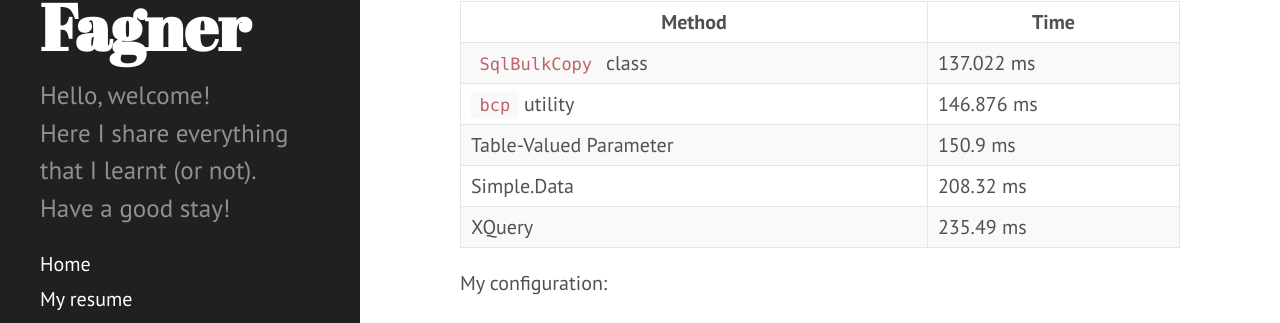
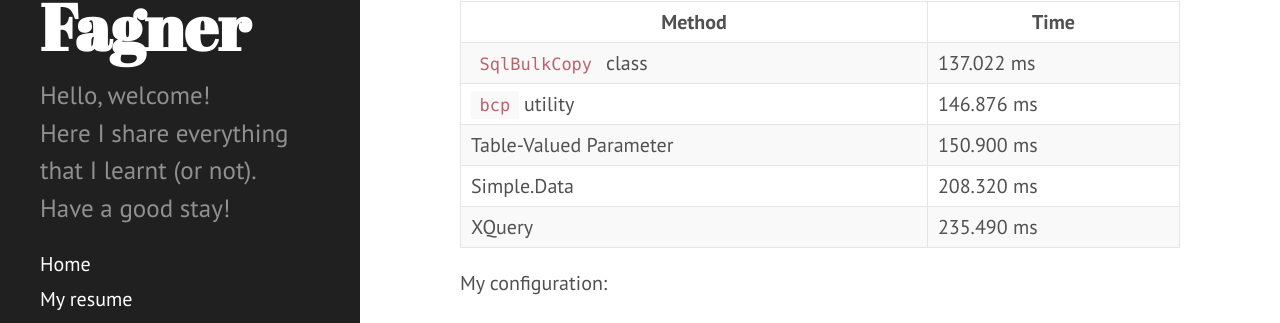
Before and after one commit to fagnercarvalho/fagnercarvalho.github.io, a Jekyll site: the page built from _posts/2016-02-15-Bulk-inserting-data-into-SQL-Server-using-CSharp.md, in a window 1280 px wide and 900 px high. Shown: the part 389-712 px from the top of the window. Built offline with Jekyll 4.4.1, drawn with Linux system fonts in a browser that asks for light colours; nearby versions of some CDN libraries; comment, search, counter and statistics services are not loaded.

Commit message:
Padding performance times with zeros on the right and editing code URL to Program.cs file in bulk insert post

```diff
--- a/_posts/2016-02-15-Bulk-inserting-data-into-SQL-Server-using-CSharp.md
+++ b/_posts/2016-02-15-Bulk-inserting-data-into-SQL-Server-using-CSharp.md
@@ -14,9 +14,9 @@ Here are my results for inserting 10000 rows over 500 iterations:
  ----------------------- | -------------
  `SqlBulkCopy` class     | 137.022 ms
  `bcp` utility           | 146.876 ms
- Table-Valued Parameter  | 150.9 ms
- Simple.Data             | 208.32 ms
- XQuery                  | 235.49 ms
+ Table-Valued Parameter  | 150.900 ms
+ Simple.Data             | 208.320 ms
+ XQuery                  | 235.490 ms
 
 My configuration:
 
@@ -35,4 +35,4 @@ The first thing you may notice was the `bcp` there. Yes, `bcp` wasn't run from C
 Well, basically all methods listed had very similar results but if you are searching for the fastest one you choose `SqlBulkCopy`.
 Moreover, the remaining methods got more than one disadvantage besides performance: the `bcp` needs to receive a `.csv` file, Table-Valued Parameter needs to have a procedure and obviously a 'Table-Valued Parameter' in the target database, `Simple.Data` needs a third party library installed, `Simple.Data` and XQuery needs a `.xml` file and also a procedure created in the database.
 
-If you are interested in take a look at the code that generated the results [I added the test code in GitHub](https://github.com/fagnercarvalho/bulk-insert-sqlserver-csharp). In the code you will see that I tested Dapper but the performance was bad and I decided to remove from the test results. I also used the `Parallel.For` method but the performance was even worse.
+If you are interested in take a look at the code that generated the results [I added the test code in GitHub](https://github.com/fagnercarvalho/bulk-insert-sqlserver-csharp/blob/master/BulkInsertSqlServer/Program.cs). In the code you will see that I tested Dapper but the performance was bad and I decided to remove from the test results. I also used the `Parallel.For` method but the performance was even worse.
```
